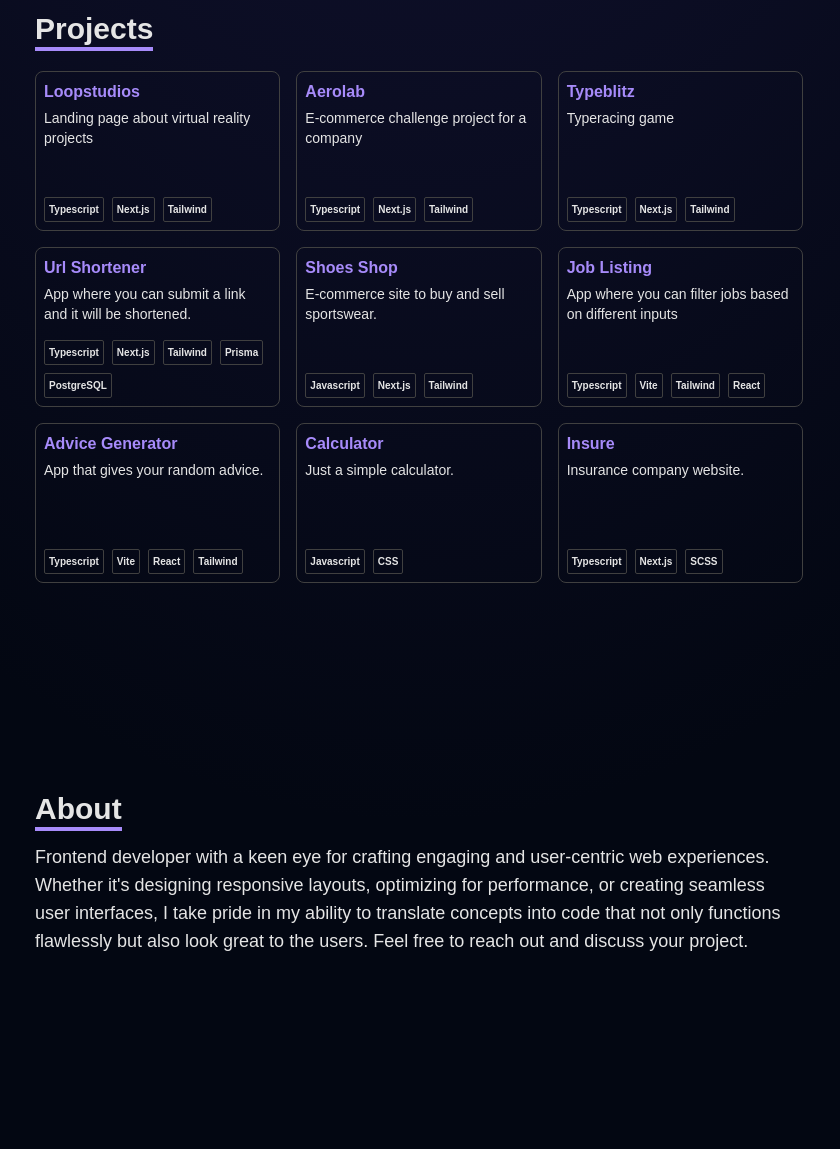
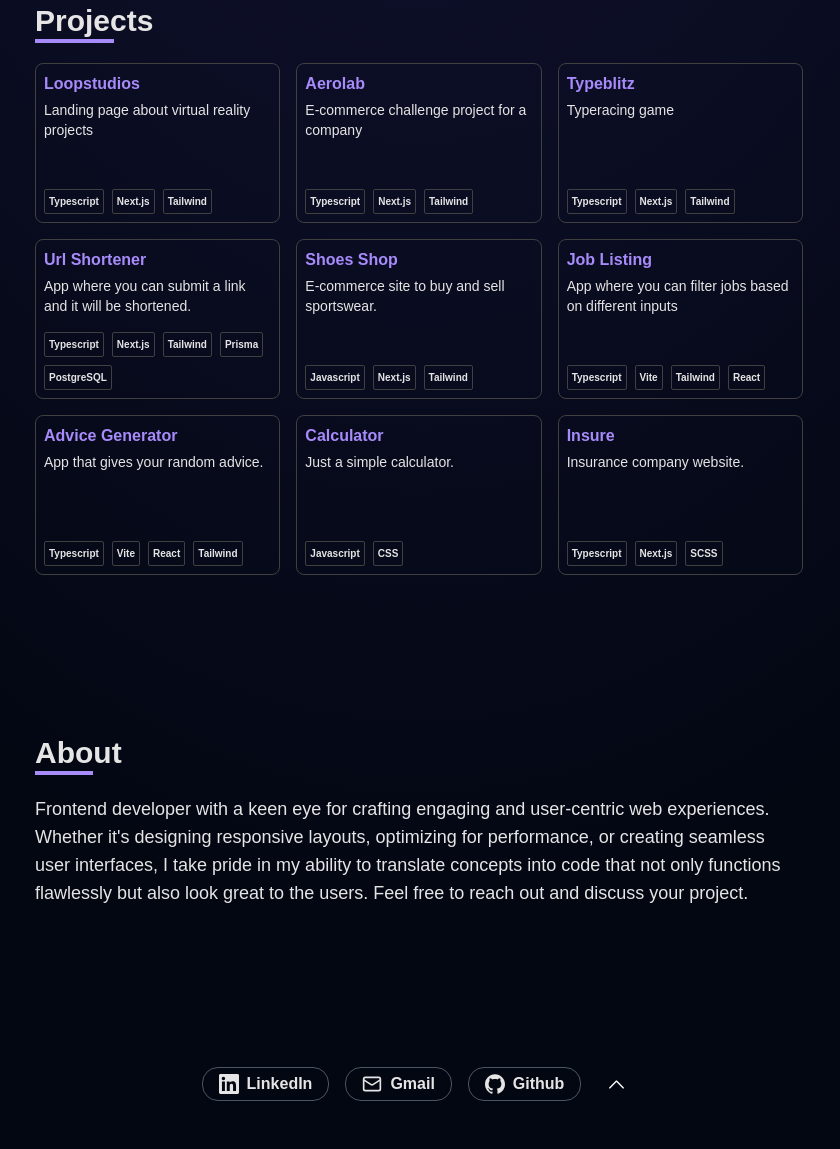
Before and after one commit to emiacerbi/portfolio, an Astro site: page / in a window 1280 px wide. Shown: the part 1079-2228 px from the top of the page, without its empty margins (221-1061 px from the left). Before the commit the page ends 2114 px from the top, so only its background shows below. Built offline with nearby package versions, Linux system fonts and the light colour scheme; Astro itself is replaced by a stand-in of ours.

Commit message:
small improvements

```diff
--- a/src/components/About.astro
+++ b/src/components/About.astro
@@ -1,10 +1,14 @@
-<section class="pb-20" id="about">
+---
+import Underline from './Underline.astro';
+---
+
+<section id="about">
   <h2 class="font-bold relative text-3xl w-fit">
-    <div class="w-full absolute bg-accent h-1 -bottom-1"></div>
+    <Underline />
     About
   </h2>
 
-  <p class="mt-4 text-lg">
+  <p class="mt-6 text-lg">
     Frontend developer with a keen eye for crafting engaging and user-centric
     web experiences. Whether it's designing responsive layouts, optimizing for
     performance, or creating seamless user interfaces, I take pride in my
--- a/src/components/Experience.astro
+++ b/src/components/Experience.astro
@@ -1,14 +1,15 @@
 ---
 import ExperienceCard from '../components/ExperienceCard.astro';
+import Underline from './Underline.astro';
 ---
 
 <section class="scroll-m-20" id="experience">
   <h2 class="font-bold text-3xl relative w-fit">
     Experience
-    <div class="w-full absolute bg-accent h-1 -bottom-1"></div>
+    <Underline />
   </h2>
 
-  <ul class="flex flex-col gap-8 mt-8 relative ml-8">
+  <ul class="flex flex-col gap-8 mt-6 relative ml-8">
     <div class="absolute left-[-20.5px] top-2 w-[1px] h-full bg-neutral-700">
     </div>
     <ExperienceCard
--- /dev/null
+++ b/src/components/Footer.astro
@@ -0,0 +1,27 @@
+---
+import Github from './Icons/Github.astro';
+import Gmail from './Icons/Gmail.astro';
+import Linkedin from './Icons/Linkedin.astro';
+import Link from './Link.astro';
+import Arrow from './Icons/Arrow.astro';
+---
+
+<div
+  class="flex gap-4 flex-wrap justify-center items-center font-semibold pb-12"
+>
+  <Link target="about_blank" href="https://linkedin.com/in/emiliano-acerbi">
+    <Linkedin />
+    LinkedIn
+  </Link>
+  <Link target="about_blank" href="mailto:eacerbip@gmail.com">
+    <Gmail />
+    Gmail
+  </Link>
+  <Link target="about_blank" href="https://github.com/emiacerbi">
+    <Github />
+    Github
+  </Link>
+  <Link class="py-2 px-3" href="#">
+    <Arrow />
+  </Link>
+</div>
--- /dev/null
+++ b/src/components/Icons/Arrow.astro
@@ -0,0 +1,8 @@
+<svg fill="#FFF" height="15px" width="15px" viewBox="0 0 330 330">
+    <path
+        id="XMLID_224_"
+        d="M325.606,229.393l-150.004-150C172.79,76.58,168.974,75,164.996,75c-3.979,0-7.794,1.581-10.607,4.394
+	l-149.996,150c-5.858,5.858-5.858,15.355,0,21.213c5.857,5.857,15.355,5.858,21.213,0l139.39-139.393l139.397,139.393
+	C307.322,253.536,311.161,255,315,255c3.839,0,7.678-1.464,10.607-4.394C331.464,244.748,331.464,235.251,325.606,229.393z"
+    ></path>
+</svg>
--- a/src/components/Projects.astro
+++ b/src/components/Projects.astro
@@ -1,4 +1,6 @@
 ---
+import Underline from './Underline.astro';
+
 const projects = [
   {
     title: 'Loopstudios',
@@ -57,10 +59,10 @@ const projects = [
 ];
 ---
 
-<section class="pb-12 scroll-m-20" id="projects">
+<section class="scroll-m-20" id="projects">
   <h2 class="font-bold text-3xl relative w-fit">
     Projects
-    <div class="w-full absolute bg-accent h-1 -bottom-1"></div>
+    <Underline />
   </h2>
 
   <div class="grid grid-cols-1 xs:grid-cols-2 md:grid-cols-3 gap-4 mt-6">
--- /dev/null
+++ b/src/components/Underline.astro
@@ -0,0 +1 @@
+<div class="w-2/3 absolute bg-accent h-1 -bottom-1"></div>
--- a/src/pages/index.astro
+++ b/src/pages/index.astro
@@ -5,6 +5,7 @@ import Main from '../components/Main.astro';
 import Experience from '../components/Experience.astro';
 import Projects from '../components/Projects.astro';
 import About from '../components/About.astro';
+import Footer from '../components/Footer.astro';
 ---
 
 <Layout title="Emi Acerbi">
@@ -13,4 +14,5 @@ import About from '../components/About.astro';
   <Experience />
   <Projects />
   <About />
+  <Footer />
 </Layout>
```
